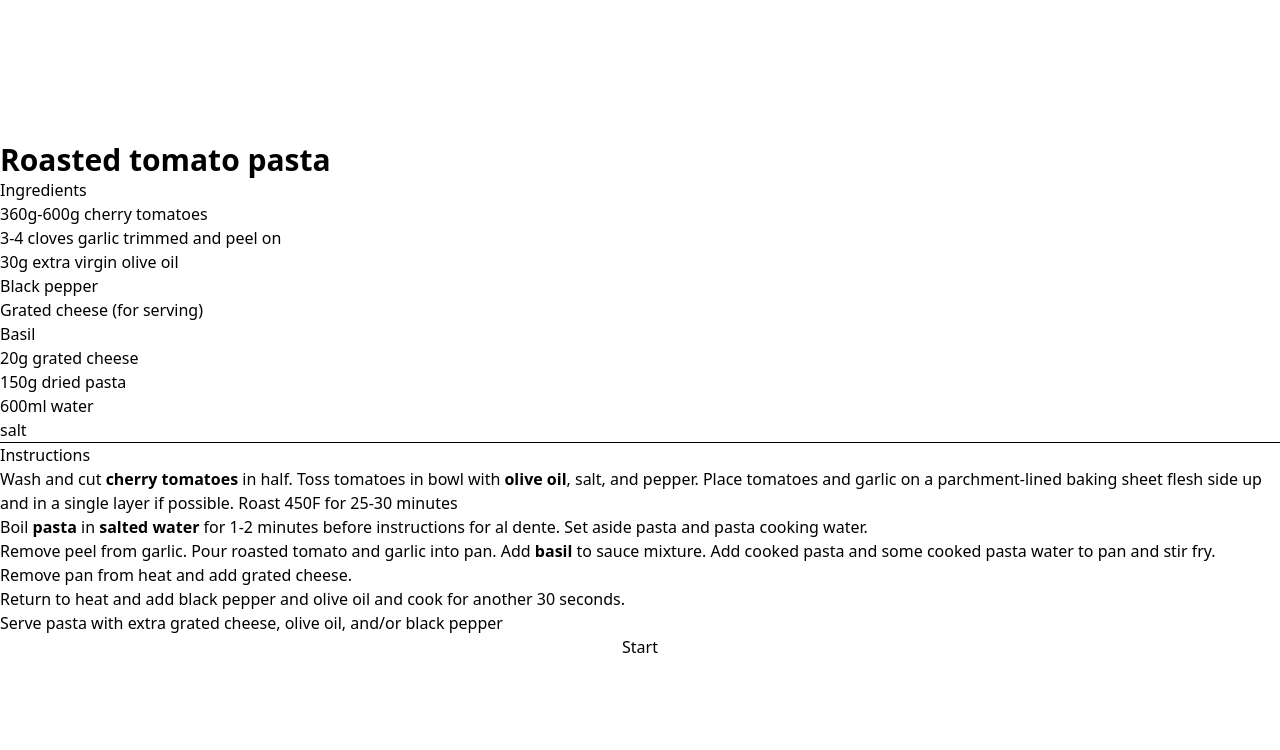
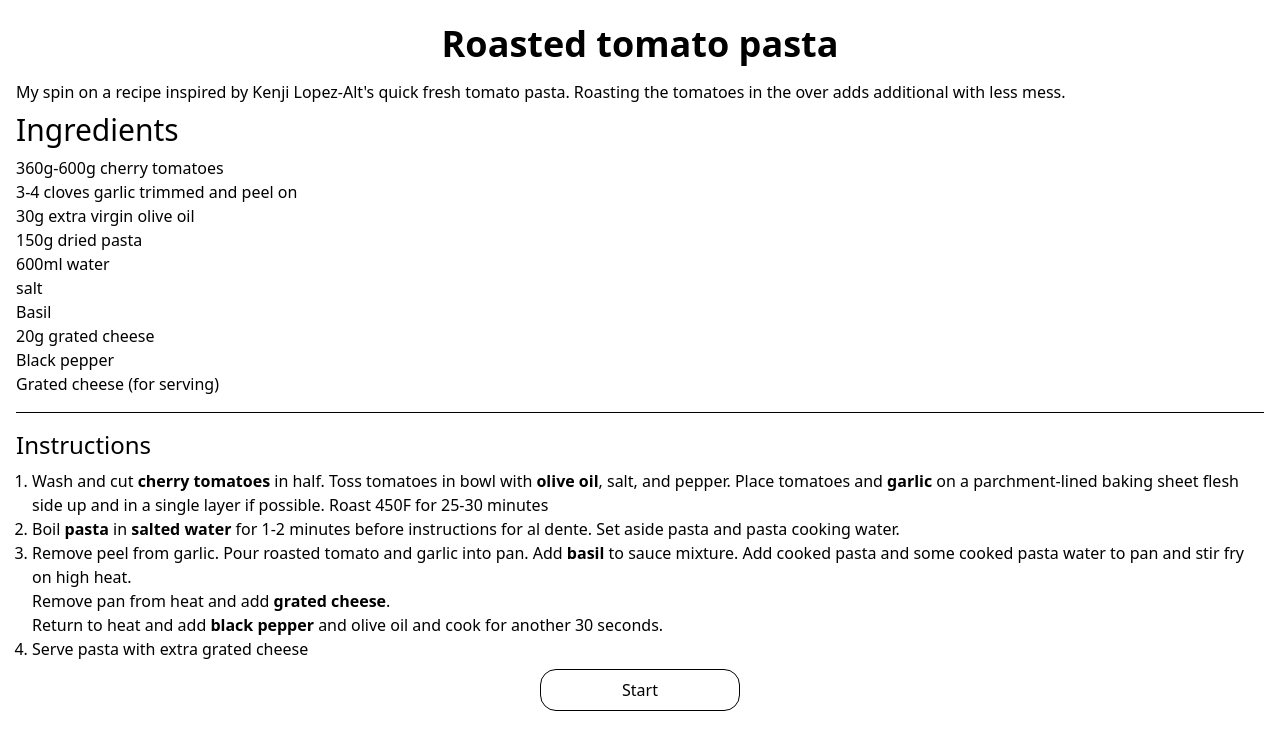
Before and after one commit to saikit/async-cook, a React (Vite) app: page / in a window 1280 px wide. Shown: the top 750 px of the page. Built offline with nearby package versions, Linux system fonts and the light colour scheme.

Commit message:
add basic styles

```diff
--- a/public/data/pasta.json
+++ b/public/data/pasta.json
@@ -1,5 +1,6 @@
 {
     "title": "Roasted tomato pasta",
+    "description": "My spin on a recipe inspired by Kenji Lopez-Alt's quick fresh tomato pasta. Roasting the tomatoes in the over adds additional with less mess.",
     "ingredients":[
         [{
             "name": "cherry tomatoes",
@@ -24,11 +25,12 @@
         {
             "name": "grated cheese",
             "description": "20g grated cheese"
-        }],
-        [{
+        },
+        {
             "name": "black pepper",
             "description": "Black pepper"
-        },
+        }],
+        [
         {
             "name": "grated cheese",
             "description": "Grated cheese (for serving)"
@@ -37,9 +39,9 @@
         ]
     ],
     "instructions":[
-        "Wash and cut **cherry tomatoes** in half. Toss tomatoes in bowl with **olive oil**, salt, and pepper. Place tomatoes and garlic on a parchment-lined baking sheet flesh side up and in a single layer if possible. Roast 450F for 25-30 minutes",
+        "Wash and cut **cherry tomatoes** in half. Toss tomatoes in bowl with **olive oil**, salt, and pepper. Place tomatoes and **garlic** on a parchment-lined baking sheet flesh side up and in a single layer if possible. Roast 450F for 25-30 minutes",
         "Boil **pasta** in **salted** **water** for 1-2 minutes before instructions for al dente. Set aside pasta and pasta cooking water.",
-        "  - Remove peel from garlic. Pour roasted tomato and garlic into pan. Add **basil** to sauce mixture. Add cooked pasta and some cooked pasta water to pan and stir fry.\n  - Remove pan from heat and add grated cheese.\n  - Return to heat and add black pepper and olive oil and cook for another 30 seconds.",
-        "Serve pasta with extra grated cheese, olive oil, and/or black pepper"
+        "  - Remove peel from garlic. Pour roasted tomato and garlic into pan. Add **basil** to sauce mixture. Add cooked pasta and some cooked pasta water to pan and stir fry on high heat.\n  - Remove pan from heat and add **grated cheese**.\n  - Return to heat and add **black pepper** and olive oil and cook for another 30 seconds.",
+        "Serve pasta with extra grated cheese"
     ]
 }
--- a/src/Recipe.tsx
+++ b/src/Recipe.tsx
@@ -14,14 +14,11 @@ export type RecipeType = {
   ingredients: Ingredients,
   instructions: string[],
   title: string,
+  description?: string,
 }
 
 function Recipe() {
 const context = useContext(RecipeContext)
-
-if (!context) {
-  throw new Error("RecipeContext must be used within a RecipeProvider");
-}
 
 const { step, setStep } = context;
 const [recipe, setRecipe] = useState<RecipeType>()
@@ -44,7 +41,7 @@ if (!recipe) {
   return <div>Loading...</div>;
 }
 
-const { ingredients, instructions, title } = recipe;
+const { ingredients, instructions, title, description } = recipe;
 const maxStep = instructions.length;
 const sortedIngredients : Ingredients = []
 
@@ -58,16 +55,17 @@ ingredients.map((group, index) => {
   else if(status === 'complete')
     sortedIngredients.push(group)
   else
-    sortedIngredients.splice(1, 0, group)
+    sortedIngredients.splice(sortedIngredients.length, 0, group)
 })
 
   const content = (
-    <div className='grid min-h-screen place-content-center'>
-    <h1 className="text-3xl font-bold">
+    <div className='grid p-4'>
+    <h1 className="text-4xl font-bold text-center m-2">
       {title}
     </h1>
-    <h2>Ingredients</h2>
-    <ul className='list-disc'>
+    {description ? (<p className='my-2'>{description}</p>) : null}
+    <h2 className='text-3xl mb-2'>Ingredients</h2>
+    <ul>
     {sortedIngredients.map((group, key) => {
       return group.map((ingredient) => {
         if (Array.isArray(ingredient.description)) {
@@ -80,30 +78,32 @@ ingredients.map((group, index) => {
       });
     })}
     </ul>
-    <hr />
-    <h2>{step > 0 ? `Step ${step}` : "Instructions"}</h2>
-    {step === 0 ? (
-      instructions.map((instruction, index) => (
-          <Instruction key={index}><Markdown>{instruction}</Markdown></Instruction>
-      ))
-    ) : (
-        <Instruction key={step - 1}><Markdown>{instructions[step - 1]}</Markdown></Instruction>
-    )}
+    <hr className='my-4' />
+    <h2 className='text-2xl mb-2'>{step > 0 ? `Step ${step}` : "Instructions"}</h2>
     {step === 0
     ?
-    <button onClick={() => setStep(step + 1)}>Start</button>
+    <ol className='list-decimal list-outside pl-4'>{instructions.map((instruction, index) => (<li key={index}><Instruction ><Markdown>{instruction}</Markdown></Instruction></li> ))}</ol>
+    :
+      <Instruction key={step - 1}><Markdown>{instructions[step - 1]}</Markdown></Instruction>
+    }
+
+    <div className='flex justify-center p-2 gap-2'>
+      {step === 0
+      ?
+      <button className='w-50 border p-2 rounded-2xl' onClick={() => setStep(step + 1)}>Start</button>
       :
       <>
-    <button
+      <button className='border p-2 rounded-2xl disabled:opacity-80'
       onClick={() => setStep(step - 1)}
       >Previous Step</button>
-    <button onClick={() => setStep(0)}>Reset</button>
-    <button
+      <button className='border p-2 rounded-2xl' onClick={() => setStep(0)}>Reset</button>
+      <button className='border p-2 rounded-2xl disabled:opacity-50'
       onClick={() => setStep(step + 1)}
       disabled={maxStep === step ? true : false}
         >Next Step</button>
       </>
       }
+    </div>
 
     </div>
   )
--- a/src/context/RecipeProvider.tsx
+++ b/src/context/RecipeProvider.tsx
@@ -7,7 +7,7 @@ type RecipeContextType = {
 
 type ChildrenType = { children?: ReactElement | ReactElement[] }
 
-const RecipeContext = createContext<RecipeContextType | null>(null);
+const RecipeContext = createContext<RecipeContextType>({} as RecipeContextType);
 
 export const RecipeProvider = ({ children } : ChildrenType) => {
     const [step, setStep] = useState<RecipeContextType['step']>(0);
```
Lines whose indentation alone changed are shown as unchanged.
